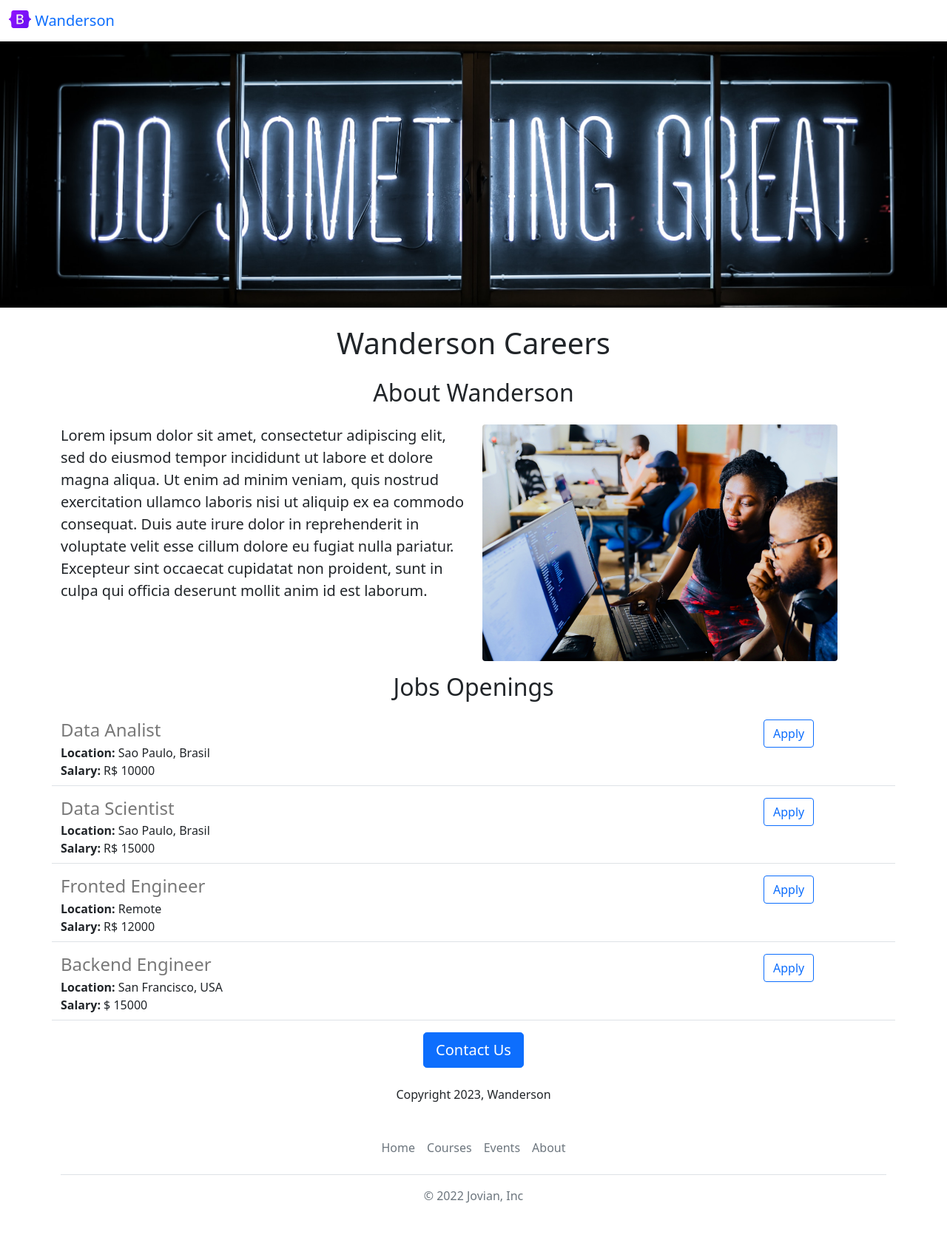
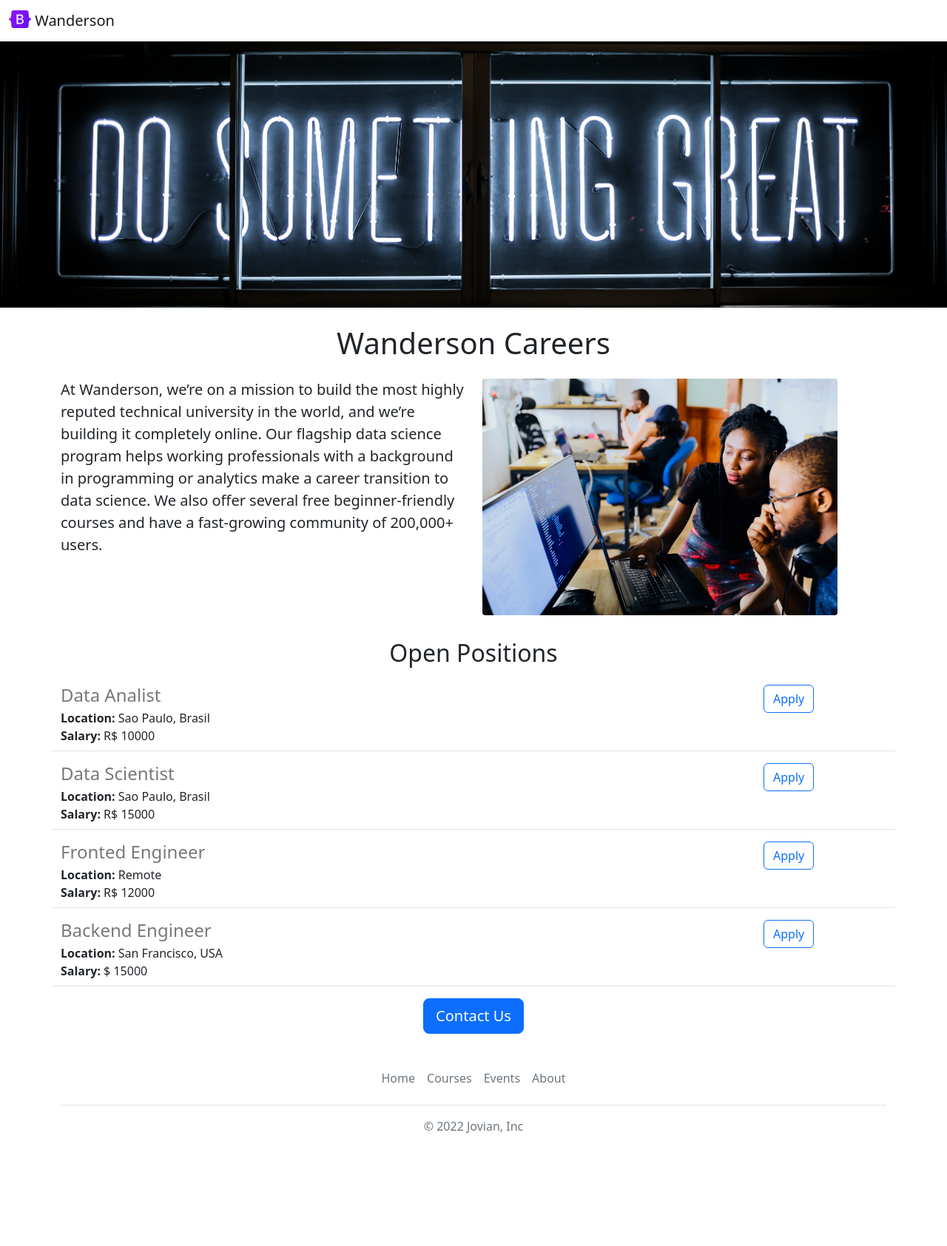
Before and after one commit to wandersondv/wanderson-carrers-website, a Flask app: page / in a window 1280 px wide. Shown: the whole page at 74% size. After the commit the page ends 1533 px from the top, so only its background shows below. Run offline with Flask 2, Linux system fonts and the light colour scheme.

Commit message:
correction home

```diff
--- a/templates/home.html
+++ b/templates/home.html
@@ -1,57 +1,44 @@
 <!DOCTYPE html>
-<html lang="en">
+<html>
   <head>
-    <meta charset="UTF-8">
+    <title>Wanderson Careers</title>
+    <meta charset="utf-8">
     <meta name="viewport" content="width=device-width, initial-scale=1">
-     <!-- Bootstrap CSS -->
-      <link href="https://cdn.jsdelivr.net/npm/bootstrap@5.0.2/dist/css/bootstrap.min.css" rel="stylesheet" integrity="sha384-EVSTQN3/azprG1Anm3QDgpJLIm9Nao0Yz1ztcQTwFspd3yD65VohhpuuCOmLASjC" crossorigin="anonymous">
+    <link href="https://cdn.jsdelivr.net/npm/bootstrap@5.2.0-beta1/dist/css/bootstrap.min.css" rel="stylesheet" integrity="sha384-0evHe/X+R7YkIZDRvuzKMRqM+OrBnVFBL6DOitfPri4tjfHxaWutUpFmBp4vmVor" crossorigin="anonymous">
     <style>
       #banner {
-        height:360px;
-        width:  100%;
+        height: 360px;
+        width: 100%;
         object-fit:cover;
-        margin-bottom:16px;
-
+        margin-bottom: 16px;
       }
     </style>
-
-    <title>Wanderson Careers</title>
-
   </head>
   <body>
     {% include 'nav.html' %}
-    <img class="img-fluid" id='banner' src="https://wanderson-carrers-website-1.wandersonsoares.repl.co/static/banner.jpg" alt="banner">
+    <img class="img-fluid" id="banner" src="/static/banner.jpg" >
     <div class="container">
-      <h1 class="text-center mt-2 mb-4" >
+      <h1 class="text-center mt-2 mb-4">
         {{company_name}} Careers
       </h1>
-
-      <h2 class="text-center mt-2 mb-4">About Wanderson</h2>
-      <div class="row" style="margin-bottom:16px">
-        <div class="d-none d-md-block col-md-6">
+      <div class="row" style="margin-bottom:32px">
+        <div class="col-md-6">
       <p class="lead">
-          Lorem ipsum dolor sit amet, consectetur adipiscing elit, sed do eiusmod tempor incididunt ut labore et dolore magna aliqua. Ut enim ad minim veniam, quis nostrud exercitation ullamco laboris nisi ut aliquip ex ea commodo consequat. Duis aute irure dolor in reprehenderit in voluptate velit esse cillum dolore eu fugiat nulla pariatur. Excepteur sint occaecat cupidatat non proident, sunt in culpa qui officia deserunt mollit anim id est laborum.
+        At Wanderson, we’re on a mission to build the most highly reputed technical university in the world, and we’re building it completely online. Our flagship data science program helps working professionals with a background in programming or analytics make a career transition to data science. We also offer several free beginner-friendly courses and have a fast-growing community of 200,000+ users.
       </p>
         </div>
-          <div class="col-6">
-
-          <img src="/static/people.jpg" style ="height:320px;border-radius:4px;">
+        <div class="d-none d-md-block col-md-6">
+        <img src="/static/people.jpg" style="height:320px;border-radius:4px;">
         </div>
       </div>
-      <h2 class="text-center mt-2 mb-4">Jobs Openings</h2>
+      <h2 class="text-center mt-2 mb-4">Open Positions</h2>
       <div>
         {% for job in jobs %}
-                      {% include 'jobitem.html'%}
+          {% include 'jobitem.html' %}
         {% endfor %}
       </div>
-
-
       <div class="text-center">
-                    <button type="button" class="btn btn-primary btn-lg">
-                      Contact Us
-                    </button>
-
-                    <p class="mt-4">Copyright 2023, Wanderson</p>
+      <a class="btn btn-primary btn-lg" href="mailto:hello@jovian.ai?subject=Question%20about%20Job%20Opernings&body=My%20name%3A%20%3Cyour%20name%20here%3E%0D%0A%0D%0AMy%20questions%3A%20%3Center%20question%20here%3E%0D%0A">Contact Us</a>
       </div>
     </div>
     {% include 'footer.html' %}
```
Lines whose indentation alone changed are shown as unchanged.
